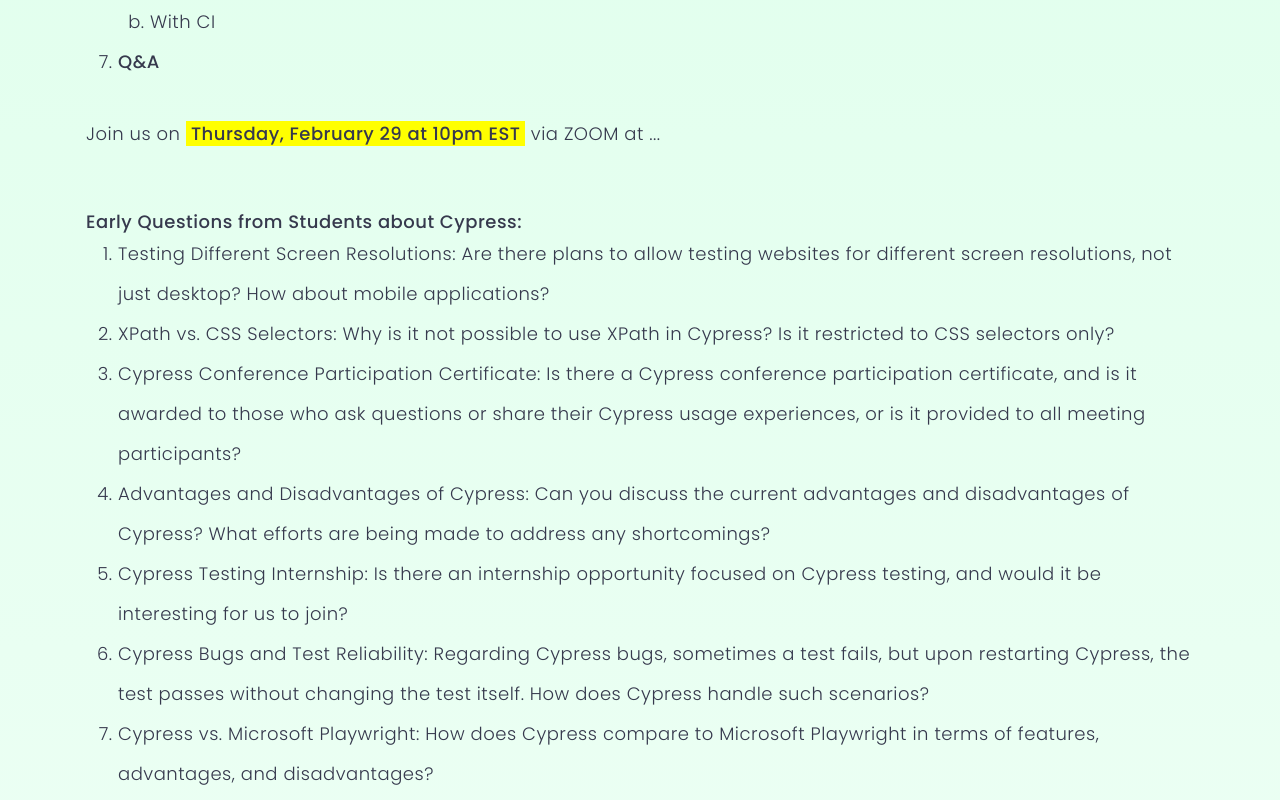
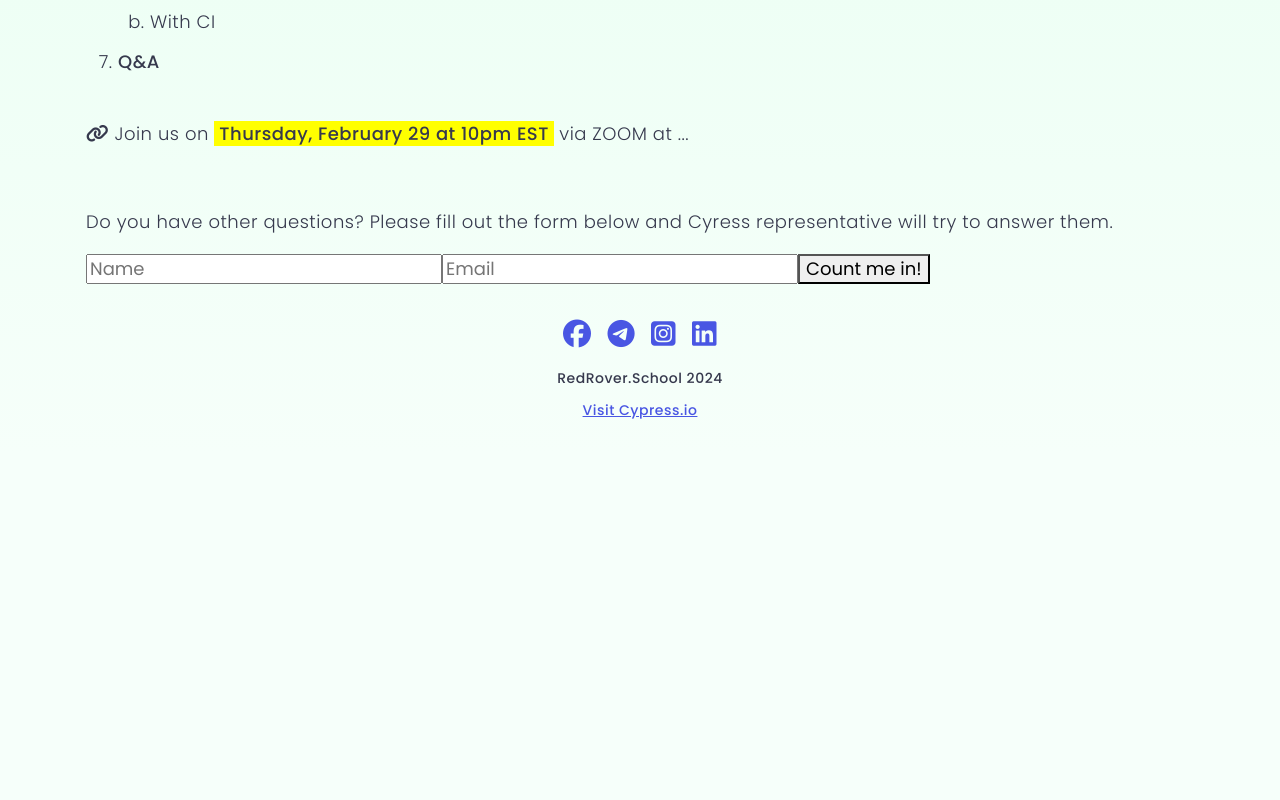
Before and after one commit to idncod/cypress-signups-event-01, a React (Create React App) app: page /cypress-info in a window 1280 px wide. Shown: the part 1500-2300 px from the top of the page. After the commit the page ends 1954 px from the top, so only its background shows below. Built offline with nearby package versions, Linux system fonts and the light colour scheme.

Commit message:
ui changes

```diff
--- a/src/components/Footer/footer.js
+++ b/src/components/Footer/footer.js
@@ -4,7 +4,31 @@ const Footer = () => {
 	return (
 		<div className="footer-container">
 			<div className="container">
-				RedRover.School {new Date().getFullYear()}
+				<div className="social-media-container">
+					<a href="https://www.facebook.com/groups/redrovercommunity/?ref=share&mibextid=NSMWBT">
+						<i class="fa-brands fa-facebook"></i>
+					</a>
+
+					<a href="https://t.me/redroverschool">
+						<i class="fa-brands fa-telegram"></i>
+					</a>
+
+					<a href="https://instagram.com/redrover.school?igshid=YmMyMTA2M2Y=">
+						<i class="fa-brands fa-square-instagram"></i>
+					</a>
+
+					<a href="https://www.linkedin.com/company/redrover-school">
+						<i class="fa-brands fa-linkedin"></i>
+					</a>
+				</div>
+
+				<div className="trademark">
+					RedRover.School {new Date().getFullYear()}
+				</div>
+
+				<div className="cypress-link-container">
+					<a href="https://www.cypress.io/">Visit Cypress.io</a>
+				</div>
 			</div>
 		</div>
 	);
--- a/src/components/Footer/footer.scss
+++ b/src/components/Footer/footer.scss
@@ -3,7 +3,27 @@
 .footer-container {
 	padding-top: $spacing-2x;
 	padding-bottom: $spacing-2x;
-	font-size: 14px;
-	font-weight: $site-bold;
 	text-align: center;
+
+	.social-media-container {
+		display: flex;
+		justify-content: center;
+		gap: $spacing-2x;
+		margin-bottom: $spacing-2x;
+
+		.fa-brands {
+			font-size: 28px;
+		}
+	}
+
+	.trademark {
+		font-size: 14px;
+		font-weight: $site-bold;
+		margin-bottom: $spacing-1x;
+	}
+
+	.cypress-link-container {
+		font-size: 14px;
+		margin-bottom: $spacing-2x;
+	}
 }
--- a/src/pages/cypress-info/cypress-info.js
+++ b/src/pages/cypress-info/cypress-info.js
@@ -99,12 +99,12 @@ const CypressInfo = () => {
 				</ol>
 
 				<section className="join-us-container">
-					Join us on <span class="join-us">Thursday, February 29 at 10pm EST</span> via ZOOM at ...
+					<i class="fa-solid fa-link"></i> Join us on <span class="join-us">Thursday, February 29 at 10pm EST</span> via ZOOM at ...
 				</section>
 
 				<div className="spacer">&#160;</div>
 
-				<div className="bold">Early Questions from Students about Cypress:</div>
+				{/* <div className="bold">Early Questions from Students about Cypress:</div>
 
 				<ol>
 					<li>
@@ -185,7 +185,7 @@ const CypressInfo = () => {
 					** Where possible, answers to some of these preliminary questions will
 					be built into the presentation so that the material stays relevant to
 					the types of questions already asked.
-				</section>
+				</section> */}
 
 				<section>
 					Do you have other questions? Please fill out the form below and Cyress representative
@@ -196,7 +196,7 @@ const CypressInfo = () => {
 					<QuestionsToRepForm />
 				</section>
 
-				<div className="bold">One Example Reference for Outline Point #3:</div>
+				{/* <div className="bold">One Example Reference for Outline Point #3:</div>
 				<section>
 					A recent use case from a large US and international organization involves a
 					bug that was reported to Cypress &ndash; tests started to fail but the same
@@ -206,7 +206,7 @@ const CypressInfo = () => {
 					module that could have impacted their customers. The results being reported
 					from Cypress were 100% accurate. Had they been using only Selenium, that
 					flaw would have slipped through the cracks.
-				</section>
+				</section> */}
 			</div>
 		</div>
 	);
--- a/src/styles/app.scss
+++ b/src/styles/app.scss
@@ -39,22 +39,26 @@ a,
     &:link,
     &:visited {
         color: $link-color;
-        text-decoration: none;
+		font-weight: $site-bold;
+        text-decoration: underline;
     }
 
     &:hover {
         color: $link-color-hover;
+		font-weight: $site-bold;
         text-decoration: underline;
     }
 
     &:focus {
         color: $link-color-focus;
+		font-weight: $site-bold;
         text-decoration: underline;
     }
 
     &:active {
         color: $link-color-active;
-        text-decoration: none;
+		font-weight: $site-bold;
+        text-decoration: underline;
     }
 
     &[role='link'] {
--- a/src/styles/variables.scss
+++ b/src/styles/variables.scss
@@ -11,8 +11,8 @@ $material-icons: 'Material Icons';
 $site-text-color: #36394d;
 
 $link-color: #4956e3;
-$link-color-hover: #4956e3;
-$link-color-focus: #4956e3;
+$link-color-hover: #616efdc0;
+$link-color-focus: #616efdc0;
 $link-color-active: #4956e3;
 
 // spacing
```
